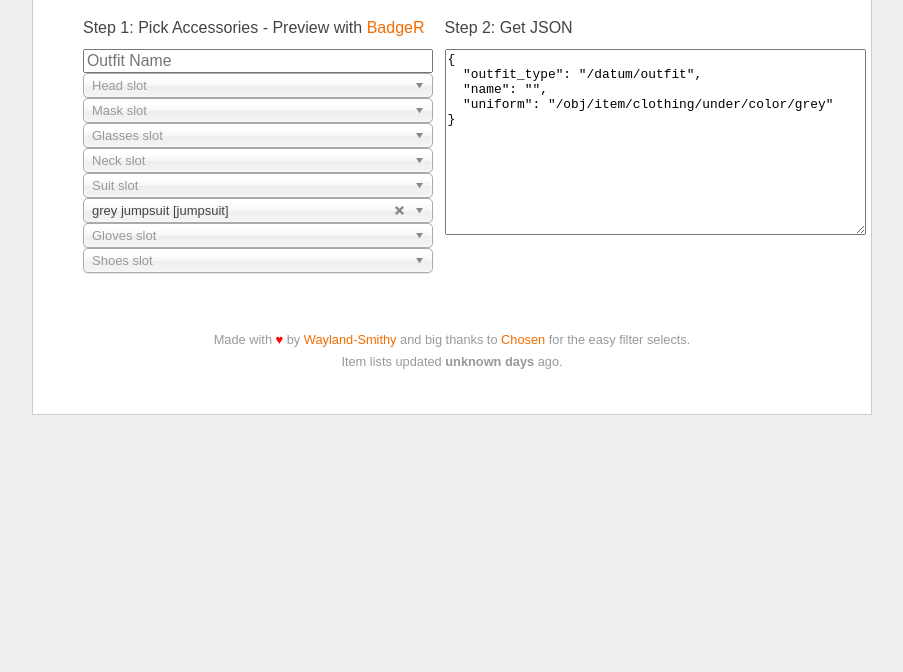
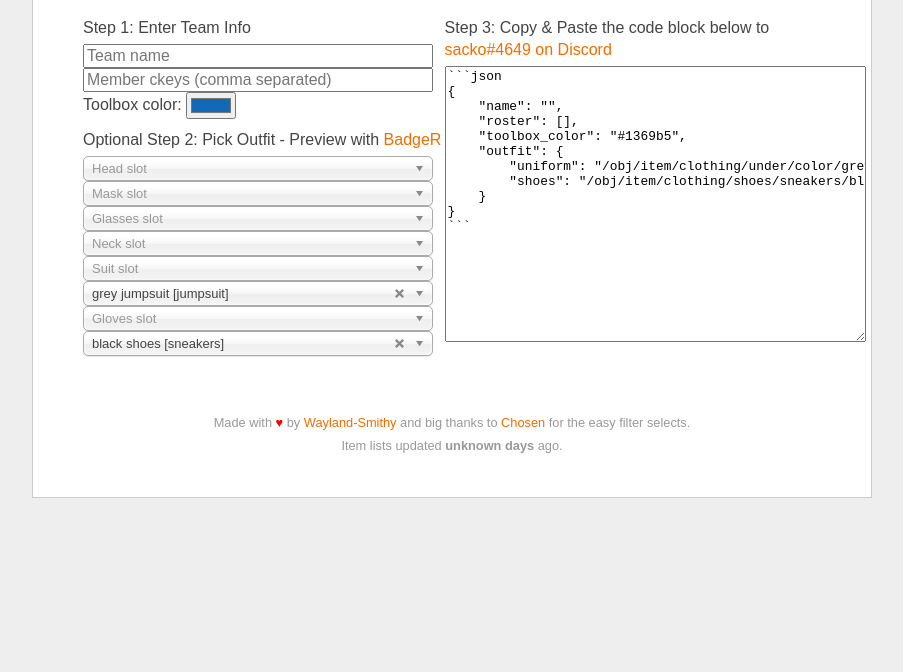
Before and after one commit to Wayland-Smithy/outfit-json, a plain HTML site: page index.html in a window 1280 px wide. Shown: the part 128-800 px from the top of the page, without its empty margins (188-1091 px from the left). Drawn offline with Linux system fonts and the light colour scheme; no server answers.

Commit message:
Toolbox branch divergence

````diff
--- a/index.html
+++ b/index.html
@@ -5,6 +5,20 @@
   <meta charset="utf-8">
   <link rel="stylesheet" href="style.css">
   <link rel="stylesheet" href="lib/chosen.min.css">
+  <!-- COMMON TAGS -->
+  <meta charset="utf-8">
+  <title>Toolbox Tournament Team Form</title>
+  <!-- Search Engine -->
+  <meta name="description" content="Sign up here to take part in the tournament! No login required!">
+  <!-- Schema.org for Google -->
+  <meta itemprop="name" content="Toolbox Tournament Team Form">
+  <meta itemprop="description" content="Sign up here to take part in the tournament! No login required!">
+  <!-- Open Graph general (Facebook, Pinterest & Google+) -->
+  <meta name="og:title" content="Toolbox Tournament Team Form">
+  <meta name="og:description" content="Sign up here to take part in the tournament! No login required!">
+  <meta name="og:url" content="https://wayland-smithy.github.io/outfit-json/">
+  <meta name="og:site_name" content="Toolbox Tournament Team Form">
+  <meta name="og:type" content="website">
 </head>
 
 <body>
@@ -12,14 +26,20 @@
     <div id="container">
       <div id="content">
         <header>
-          <h1>/tg/station outfit editor .json acquisition tool</h1>
+          <h1>Toolboxing For A Cause Team Form</h1>
         </header>
-        <h2>T.O.E.J.A.T.</h2>
+        <h2>via special edition T.O.E.J.A.T.</h2>
         <div class="side-by-side clearfix">
           <div>
-            <em>Step 1: Pick Accessories - Preview with <a href="https://badger.atlantaned.space/" target="_blank"
-                rel="noopener">BadgeR</a></em>
-            <input placeholder="Outfit Name" id="name" tabindex="1" style="width: 342px;">
+            <em>Step 1: Enter Team Info</em>
+            <input required placeholder="Team name" id="name" tabindex="1" style="width: 342px;" autocomplete="off">
+            <input placeholder="Member ckeys (comma separated)" id="roster" tabindex="1" style="width: 342px;">
+            <label>
+              Toolbox color:
+              <input placeholder="Team name" id="toolbox_color" type="color" value="#1369b5" tabindex="1">
+            </label>
+            <em style="margin-top: 10px;">Optional Step 2: Pick Outfit - Preview with <a
+                href="https://badger.atlantaned.space/" target="_blank" rel="noopener">BadgeR</a></em>
             <select id="head" data-placeholder="Head slot" class="chosen-select" tabindex="2">
               <option value=""></option>
             </select>
@@ -46,8 +66,9 @@
             </select>
           </div>
           <div>
-            <em>Step 2: Get JSON</em>
-            <textarea id="code-out" rows="12" cols="50" wrap="off" style="font-family: monospace;" readonly></textarea>
+            <em>Step 3: Copy & Paste the code block below to <a href="https://discord.com/channels/@me/" target="_blank"
+                rel="noopener">sacko#4649 on Discord</a></em>
+            <textarea id="code-out" rows="18" cols="50" wrap="off" style="font-family: monospace;" readonly></textarea>
           </div>
         </div>
         <footer>
--- a/script.js
+++ b/script.js
@@ -1,18 +1,21 @@
 var slot_list = [];
 
 function regenJSON() {
-  let drip = {
-    outfit_type: '/datum/outfit',
-    name: ($('#name').val() ? $('#name').val() : '')
+
+  let team = {
+    name: ($('#name').val() ? $('#name').val() : ''),
+    roster: ($('#roster').val() ? $('#roster').val().split(',') : []),
+    toolbox_color: $('#toolbox_color').val(),
+    outfit: {}
   };
 
   for (const slot of slot_list) {
     if ($(`#${slot}`).val()) {
-      drip[slot] = $(`#${slot}`).val();
+      team.outfit[slot] = $(`#${slot}`).val();
     }
   }
 
-  $('#code-out').val(JSON.stringify(drip, null, 2));
+  $('#code-out').val("```json\n" + JSON.stringify(team, null, 4) + "\n```");
 }
 
 function apiRequest(type, path, params, callback) {
@@ -64,6 +67,7 @@ $(function () {
 
   // set defaults
   $('#uniform').val('/obj/item/clothing/under/color/grey');
+  $('#shoes').val('/obj/item/clothing/shoes/sneakers/black');
 
   // init the form selects and output
   $('.chosen-select').chosen({ allow_single_deselect: true });
--- a/style.css
+++ b/style.css
@@ -46,7 +46,7 @@ li > p { margin-top: .25em; }
 
 div.side-by-side { width: 100%; margin-bottom: 1em; }
 div.side-by-side > div { float: left; width: 49%; }
-div.side-by-side > div > em { margin-bottom: 10px; display: block; }
+div.side-by-side > div > em { margin-bottom: 5px; display: block; }
 
 .faqs em { display: block; }
 
````
